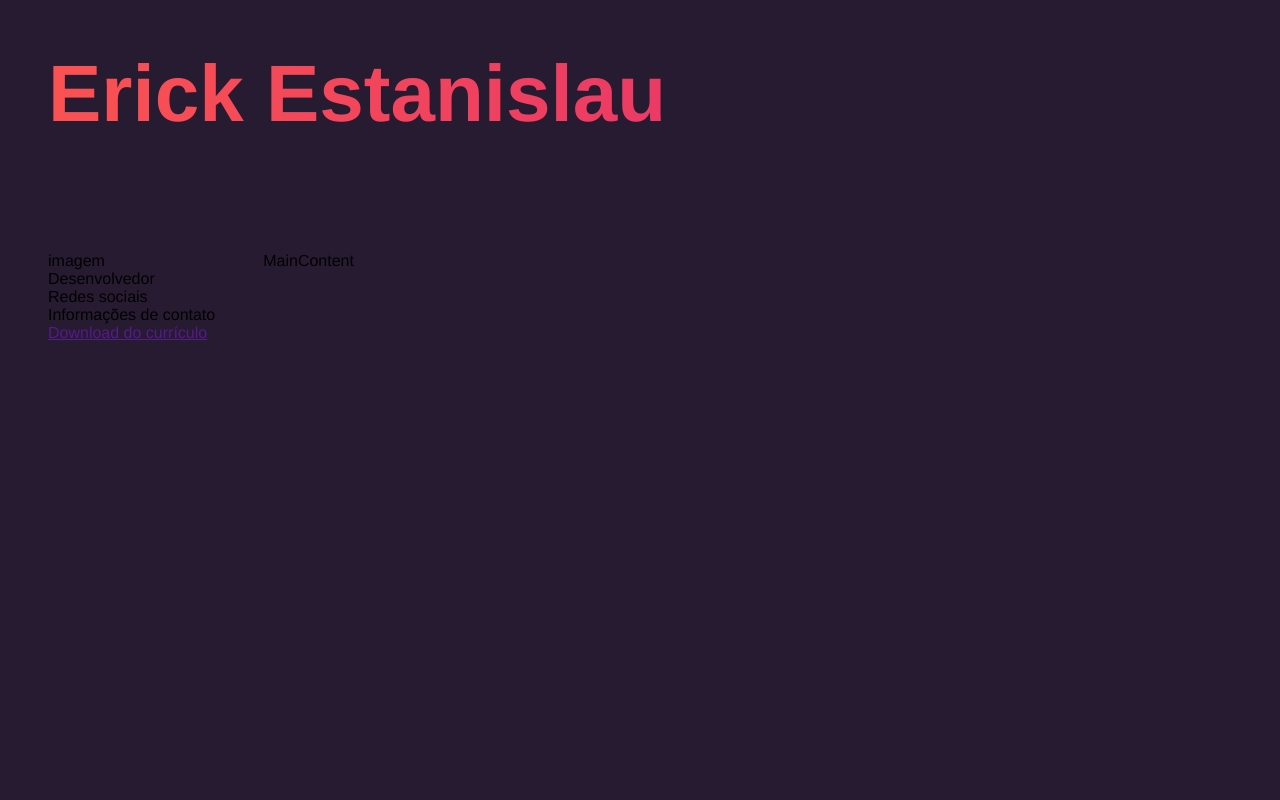
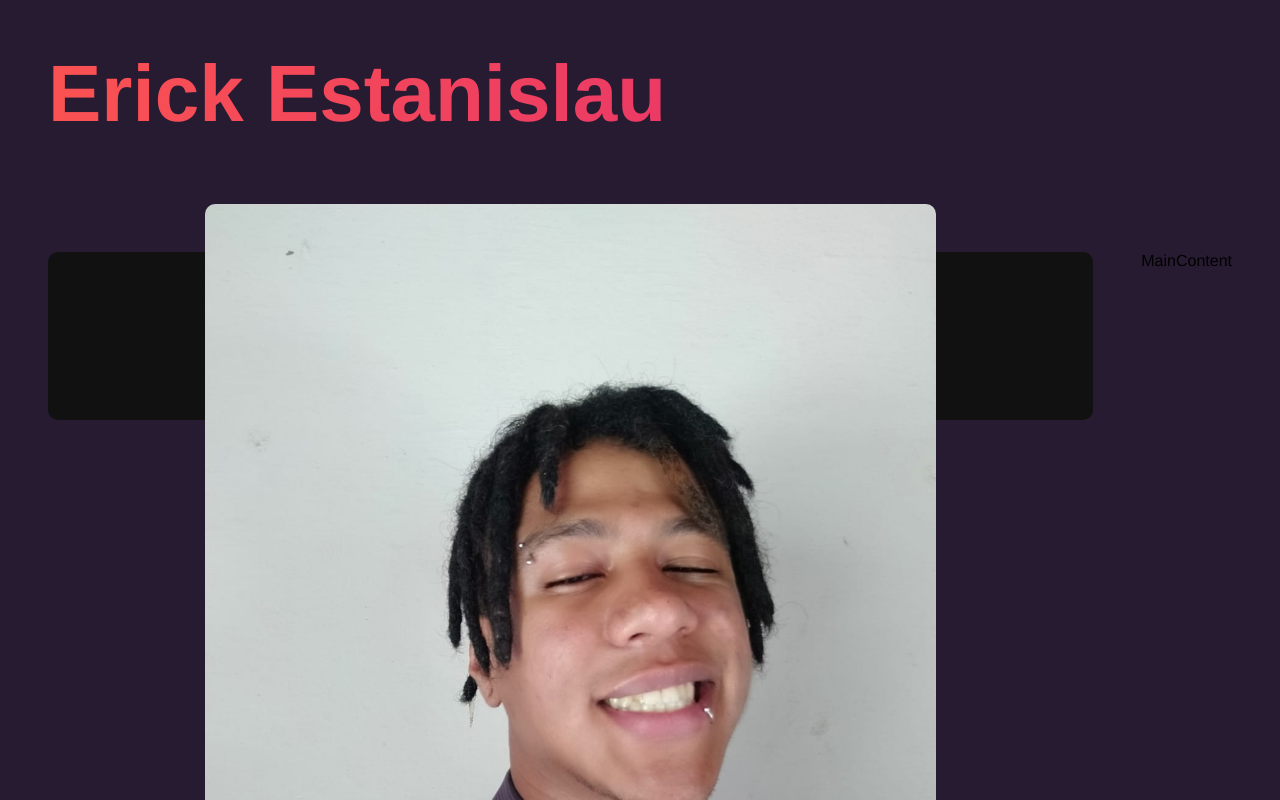
Before and after one commit to erickv2/landing-page, a React (Vite) app: page / in a window 1280 px wide. Shown: the top 800 px of the page. Built offline with nearby package versions, Linux system fonts and the light colour scheme.

Commit message:
adding sidebar content and style

```diff
--- a/src/components/Sidebar.jsx
+++ b/src/components/Sidebar.jsx
@@ -4,7 +4,7 @@
 const Sidebar = () => {
   return (
     <aside id="sidebar">
-        <p>imagem</p>
+        <img src={avatar} alt="Erick Estanislau" />
         <p className="title">Desenvolvedor</p>
         <p>Redes sociais</p>
         <p>Informações de contato</p>
--- a/src/styles/components/sidebar.sass
+++ b/src/styles/components/sidebar.sass
@@ -0,0 +1,18 @@
+@use './variables'
+
+#sidebar
+    background-color: variables.$bg-color
+    flex: 1 1 0
+    border-radius: variables.$container-border-radius
+    display: flex
+    align-items: center
+    flex-direction: column
+    text-align: center
+    position: relative
+    padding: 3rem 0
+
+    img
+        max-width: 70%
+        border-radius: variables.$container-border-radius
+        position: absolute
+        top: -3rem
```
